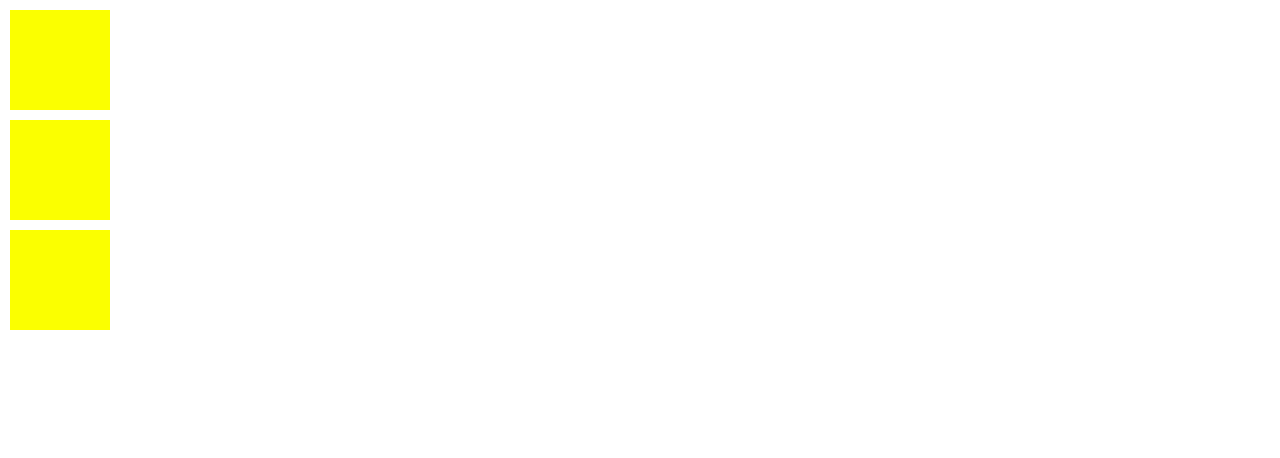
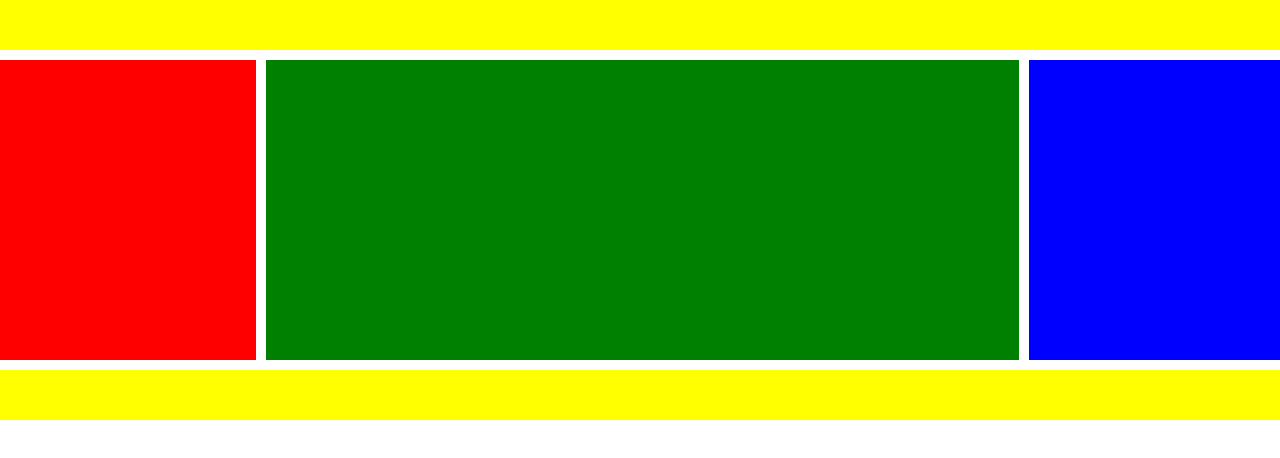
Before and after one commit to AndreVictordmr/estruturas-semanticas, a plain HTML site: page itens.html in a window 1280 px wide. Drawn offline with Linux system fonts and the light colour scheme.

Commit message:
Alimentado a folha de estilo
Aprendendo a usar os comandos do FlexBox

```diff
--- a/css/itens.css
+++ b/css/itens.css
@@ -4,9 +4,53 @@
     box-sizing: border-box;
 }
 
+#nivel_danoninho{
+
+    display: flex;
+
+    flex-direction: row;
+    justify-content: start;
+    align-items: start;
+
+    gap: 10px;
+}
+
 div{
-    background-color: rgb(251, 255, 0);
-    width: 100px;
-    height: 100px;
-    margin: 10px;
+    background-color: rgb(255, 255, 255);
+
+    height: 300px;
+
 }
+
+#bloco_1{
+    background-color: red;
+    flex:1 0 20%;
+
+}
+
+#bloco_2{
+    background-color: green;
+
+    flex:0 1 60%;
+}
+
+#bloco_3{
+    background-color: blue;
+   /*order: 1; comando para controlar ordem do posisionada*/
+         /*grow shink basic*/
+    flex:0 1 20%;
+   /* align-self: flex-end;*/
+}
+
+#cabecalho{
+    width: 100%;
+    height: 50px;
+    margin: 0px 0px 10px 0px;
+    background-color: yellow;
+}
+#rodape{
+    width: 100%;
+    height: 50px;
+    margin: 10px 0px 0px 0px;
+    background-color: yellow;
+}
--- a/itens.html
+++ b/itens.html
@@ -7,10 +7,14 @@
         <link rel="stylesheet" href="css/itens.css">
     </head>
     <body>
-        <section>
+
+        <header id="cabecalho"></header>
+        <section id="nivel_danoninho">
             <div id="bloco_1"></div>
             <div id="bloco_2"></div>
             <div id="bloco_3"></div>
         </section>
+        <footer id="rodape"></footer>
+
     </body>
 </html>
```
